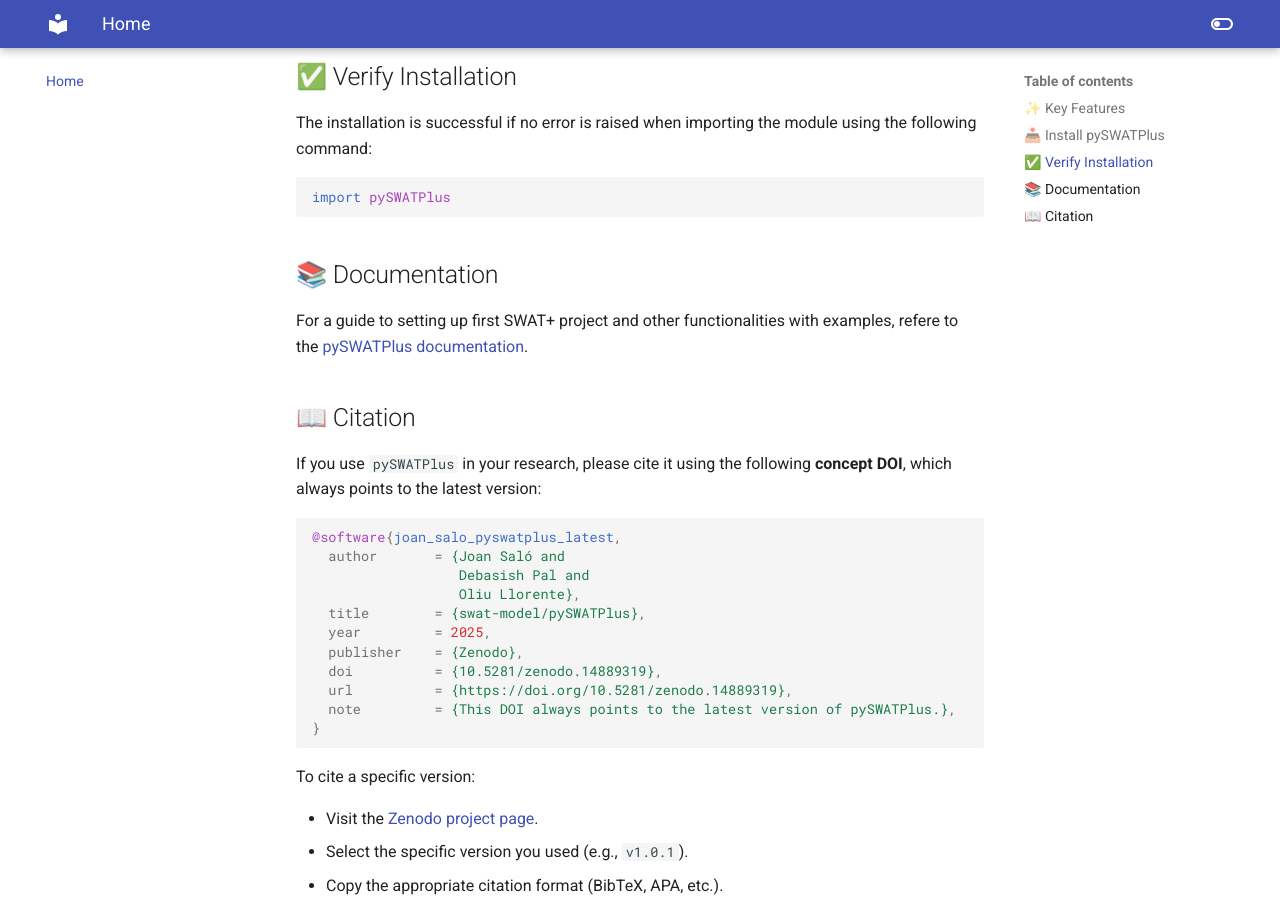
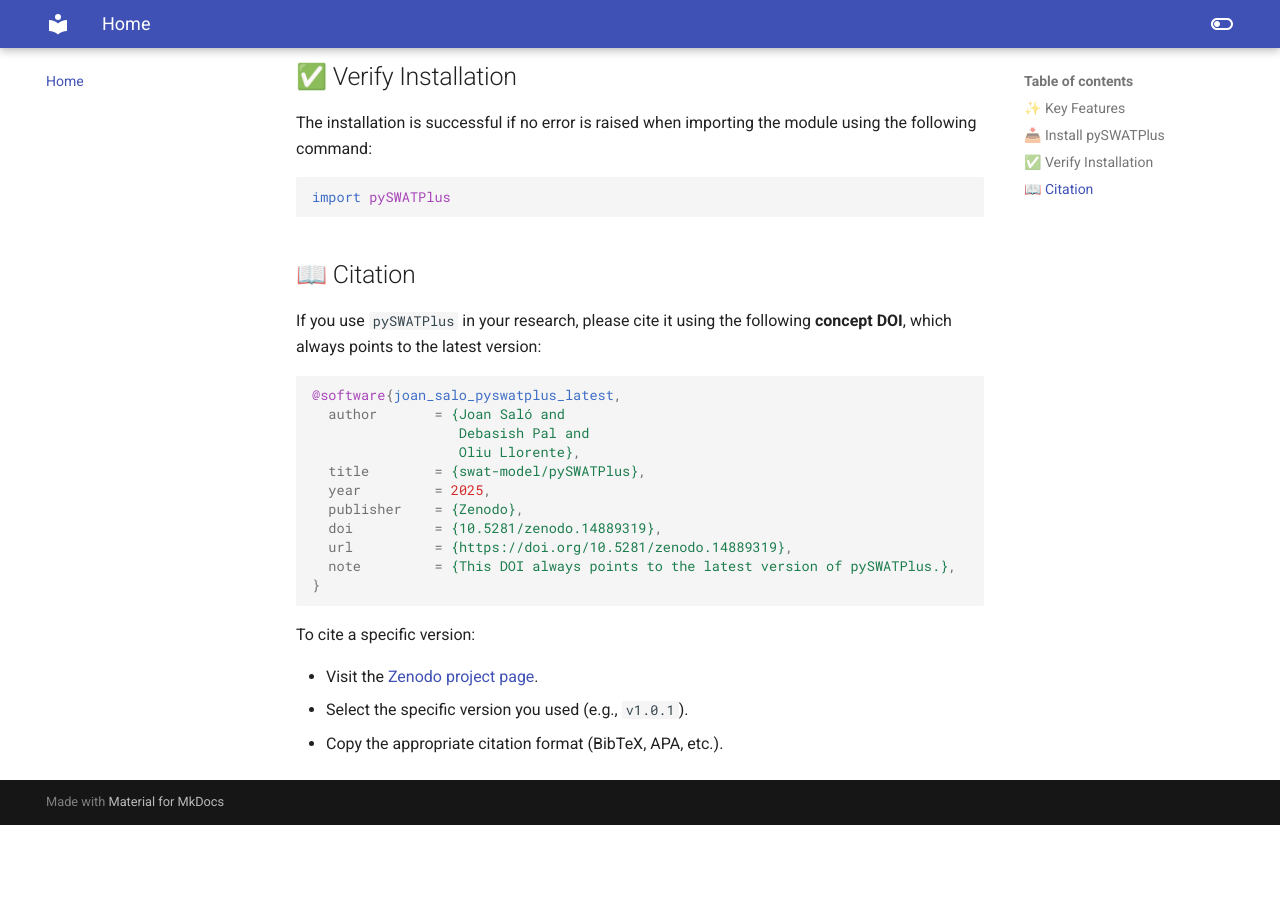
Before and after one commit to swat-model/pySWATPlus, an MkDocs documentation site: the page built from docs/index.md, in a window 1280 px wide and 900 px high, scrolled down 1187 px. Built offline with MkDocs 1.6.1 and Material for MkDocs 9.7.7, drawn with Linux system fonts in a browser that asks for light colours; after the commit the page ends 2012 px from its top, so only the background shows below that.

Commit message:
remove doc section from index page

````diff
--- a/docs/index.md
+++ b/docs/index.md
@@ -57,13 +57,6 @@
 import pySWATPlus
 ```
 
-## 📚 Documentation
-
-For a guide to setting up first SWAT+ project and other functionalities with examples,
-refere to the [pySWATPlus documentation](https://pyswatplus.readthedocs.io/en/latest/).
-
-
-
 ## 📖 Citation
 
 If you use `pySWATPlus` in your research, please cite it using the following **concept DOI**, which always points to the latest version:
````
